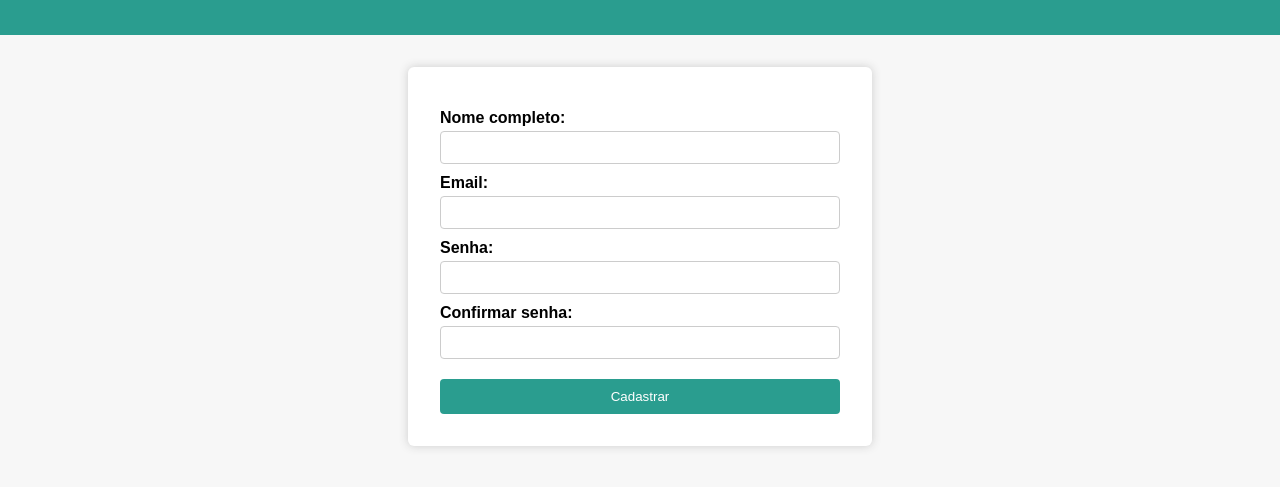
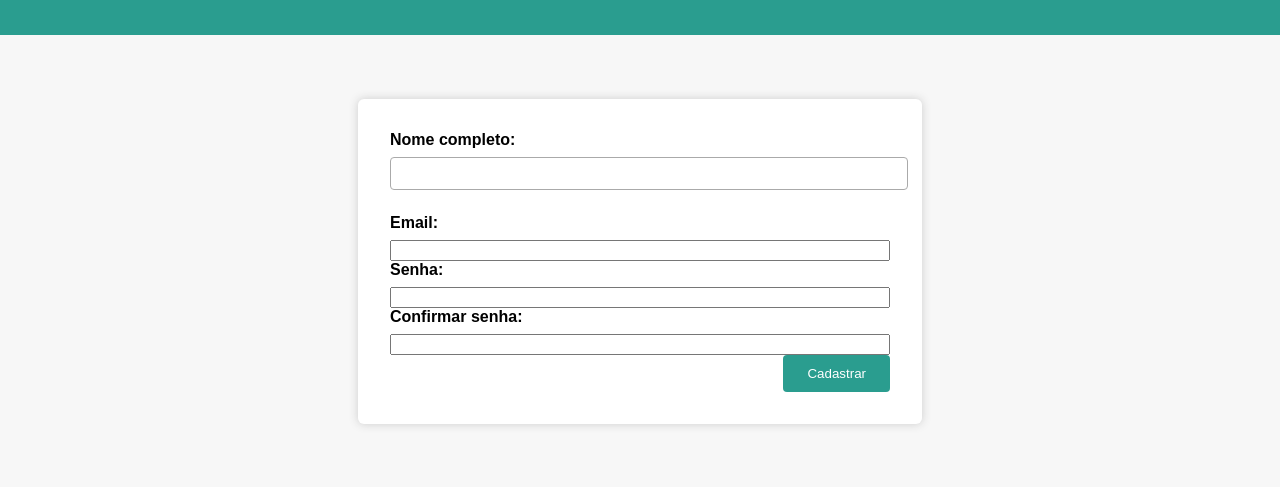
Before and after one commit to wesleywerikis/achados-e-perdidos-web, a plain HTML site: page cadastro.html in a window 1280 px wide. Shown: the part 77-564 px from the top of the page. Drawn offline with Linux system fonts and the light colour scheme.

Commit message:
refactor: Unify form and layout styles, add border to ad cards.

```diff
--- a/css/style.css
+++ b/css/style.css
@@ -14,28 +14,54 @@ body {
   align-items: center;
 }
 
+main {
+  padding: 2rem;
+}
+
 nav a {
   color: white;
   margin-left: 1rem;
   text-decoration: none;
 }
 
-  main {
+form {
+  background: white;
   padding: 2rem;
+  border-radius: 6px;
+  box-shadow: 0 0 10px #ccc;
+  max-width: 500px;
+  margin: 2rem auto;
+  display: flex;
+  flex-direction: column;
 }
 
-  #lista-anuncios {
-    display: flex;
-    flex-wrap: wrap;
-    gap: 1rem;
+form label {
+  margin-bottom: 0.5rem;
+  font-weight: bold;
 }
 
-  .mensagem {
-    text-align: center;
-    margin-top: 15px;
-    font-weight: bold;
-    font-size: 14px;
-    color: red;
+form input[type="text"],
+form textarea,
+form select {
+  width: 100%;
+  padding: 0.5rem;
+  border: 1px solid #aaa;
+  border-radius: 4px;
+  margin-bottom: 1.5rem;
+}
+
+form button {
+  background: #2a9d8f;
+  color: white;
+  border: none;
+  padding: 0.7rem 1.5rem;
+  border-radius: 4px;
+  cursor: pointer;
+  align-self: flex-end;
+}
+
+form button:hover {
+  background: #21867a;
 }
 
 .anuncio {
@@ -44,37 +70,5 @@ body {
   border-radius: 6px;
   box-shadow: 0 0 10px #ccc;
   width: 300px;
+  border: 1px solid #ddd;
 }
-
-  .formulario {
-    background: white;
-    padding: 2rem;
-    border-radius: 6px;
-    max-width: 400px;
-    margin: 0 auto;
-    box-shadow: 0 0 10px #ccc;
-    display: flex;
-    flex-direction: column;
-  }
-
-  .formulario label {
-    margin-top: 10px;
-    font-weight: bold;
-  }
-
-  .formulario input {
-    padding: 8px;
-    margin-top: 4px;
-    border-radius: 4px;
-    border: 1px solid #ccc;
-  }
-
-  .formulario button {
-    margin-top: 20px;
-    padding: 10px;
-    background: #2a9d8f;
-    color: white;
-    border: none;
-    cursor: pointer;
-    border-radius: 4px;
-  }
```
Lines whose indentation alone changed are shown as unchanged.
